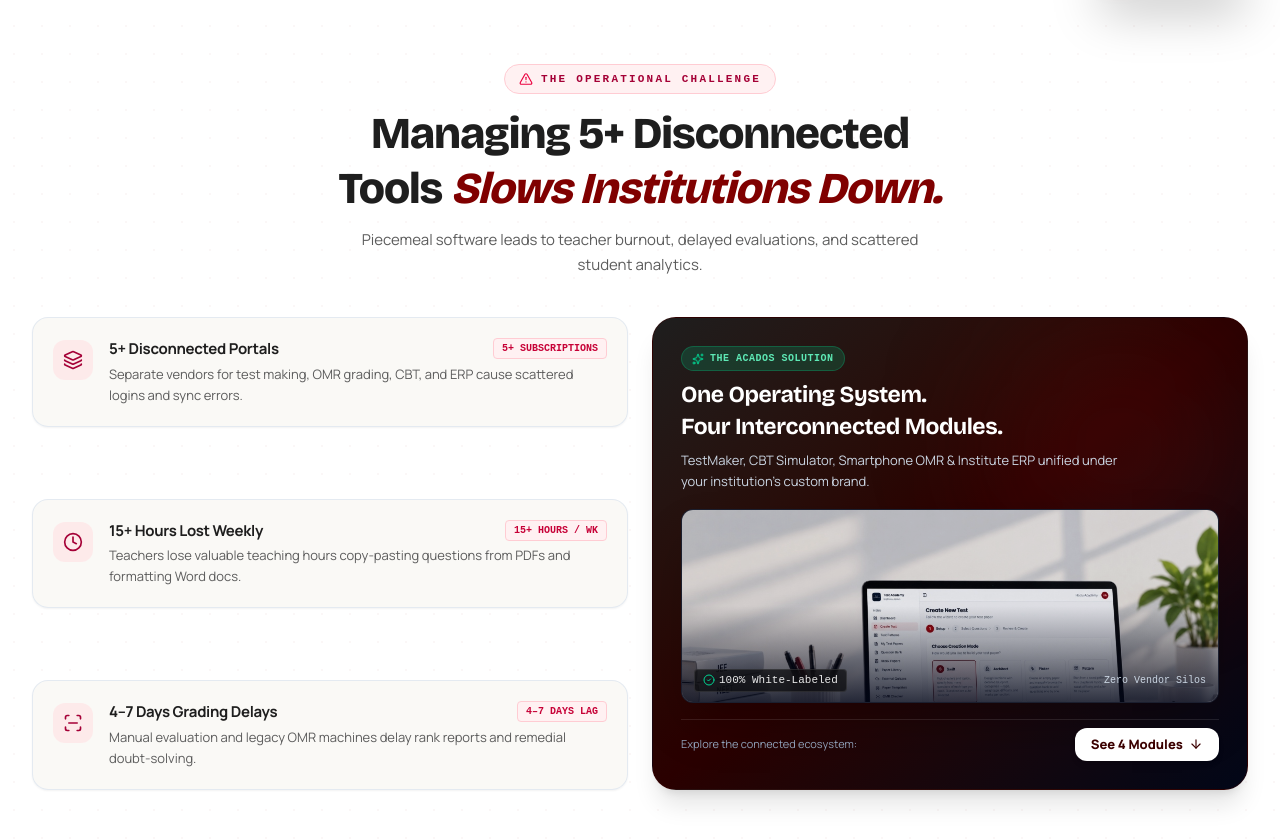
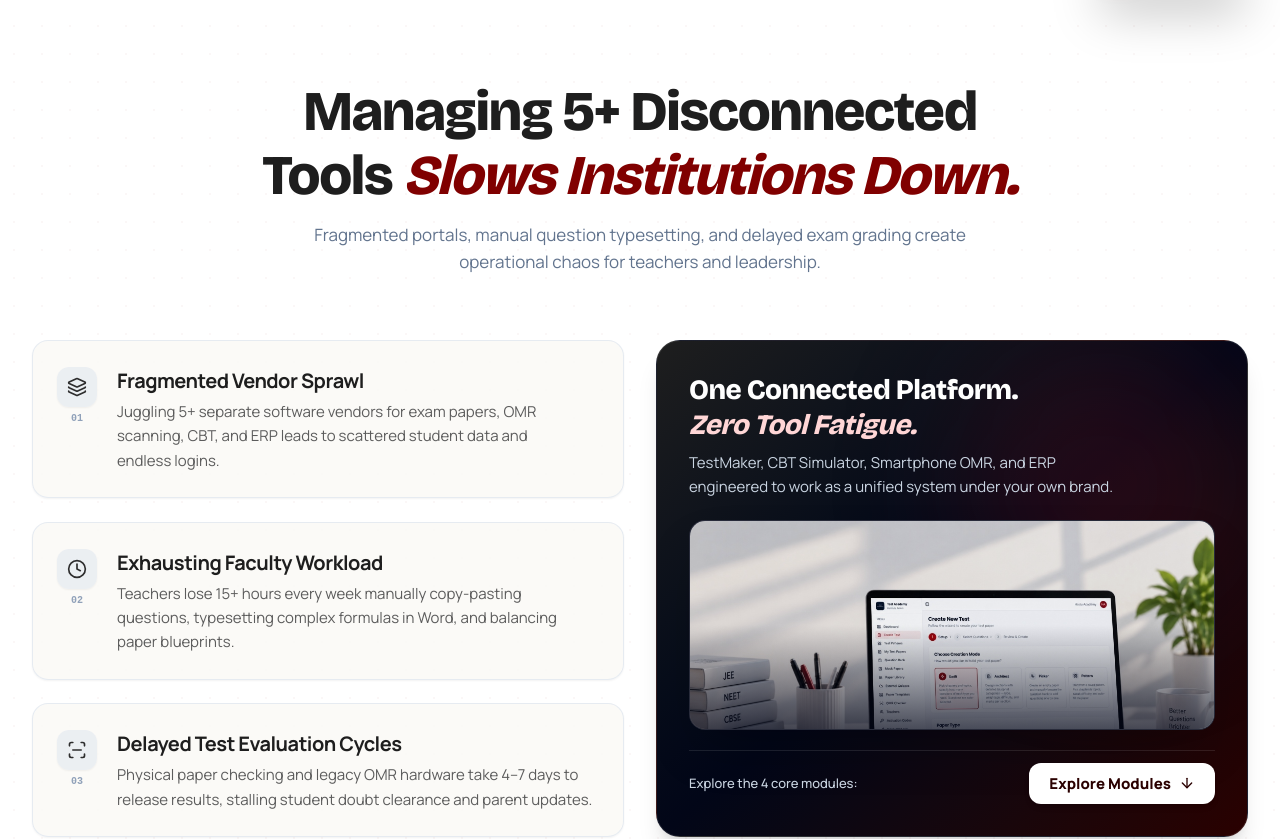
Before and after one commit to hoduacademycontenttwo-sudo/AcadOS, a React (Vite) app: page / in a window 1280 px wide. Shown: the part 778-1617 px from the top of the page. Built offline with nearby package versions, Linux system fonts and the light colour scheme; a web font is replaced by a local one.

Commit message:
fix(ui): remove pill badges and enhance Problem Statement with clean editorial typography and layout

```diff
--- a/src/components/ProblemStatement.tsx
+++ b/src/components/ProblemStatement.tsx
@@ -4,12 +4,7 @@
   Layers,
   Clock,
   ScanLine,
-  ShieldAlert,
-  ArrowDown,
-  XCircle,
-  AlertTriangle,
-  CheckCircle2,
-  Sparkles
+  ArrowDown
 } from 'lucide-react';
 
 export interface ProblemStatementProps {
@@ -19,37 +14,27 @@
 
 const PROBLEMS = [
   {
+    num: '01',
     icon: Layers,
-    tag: 'VENDOR SPRAWL',
-    title: '5+ Disconnected Portals',
-    desc: 'Separate vendors for test making, OMR grading, CBT, and ERP cause scattered logins and sync errors.',
-    metric: '5+ Subscriptions',
-    metricLabel: 'Disjointed databases',
-    color: 'rose'
+    title: 'Fragmented Vendor Sprawl',
+    desc: 'Juggling 5+ separate software vendors for exam papers, OMR scanning, CBT, and ERP leads to scattered student data and endless logins.'
   },
   {
+    num: '02',
     icon: Clock,
-    tag: 'FACULTY FATIGUE',
-    title: '15+ Hours Lost Weekly',
-    desc: 'Teachers lose valuable teaching hours copy-pasting questions from PDFs and formatting Word docs.',
-    metric: '15+ Hours / Wk',
-    metricLabel: 'Wasted on manual typing',
-    color: 'amber'
+    title: 'Exhausting Faculty Workload',
+    desc: 'Teachers lose 15+ hours every week manually copy-pasting questions, typesetting complex formulas in Word, and balancing paper blueprints.'
   },
   {
+    num: '03',
     icon: ScanLine,
-    tag: 'EVALUATION LAG',
-    title: '4–7 Days Grading Delays',
-    desc: 'Manual evaluation and legacy OMR machines delay rank reports and remedial doubt-solving.',
-    metric: '4–7 Days Lag',
-    metricLabel: 'Slow student scorecards',
-    color: 'orange'
+    title: 'Delayed Test Evaluation Cycles',
+    desc: 'Physical paper checking and legacy OMR hardware take 4–7 days to release results, stalling student doubt clearance and parent updates.'
   }
 ];
 
 export const ProblemStatement: React.FC<ProblemStatementProps> = ({
-  onScrollToModules,
-  onBookDemo
+  onScrollToModules
 }) => {
   const handleScrollToSolution = () => {
     const el = document.getElementById('platform-ecosystem-timeline');
@@ -61,8 +46,8 @@
   };
 
   return (
-    <section className="relative py-16 sm:py-20 bg-white overflow-hidden border-b border-slate-200/80 select-none">
-      {/* Subtle geometric grid background */}
+    <section className="relative py-16 sm:py-24 bg-white overflow-hidden border-b border-slate-200/80 select-none">
+      {/* Background architectural grid */}
       <div
         className="absolute inset-0 opacity-[0.03] pointer-events-none"
         style={{
@@ -74,45 +59,34 @@
       <div className="relative max-w-7xl mx-auto px-4 sm:px-6 lg:px-8">
 
         {/* ============================================================ */}
-        {/* HEADER SECTION (Minimal, Centered, Punchy)                   */}
+        {/* HEADER SECTION (Label-Free, Premium Typography)              */}
         {/* ============================================================ */}
-        <div className="text-center max-w-3xl mx-auto space-y-3">
-          <motion.div
-            initial={{ opacity: 0, y: 10 }}
+        <div className="text-center max-w-3xl mx-auto space-y-3 mb-12 sm:mb-16">
+          <motion.h2
+            initial={{ opacity: 0, y: 14 }}
             whileInView={{ opacity: 1, y: 0 }}
             viewport={{ once: true }}
-            className="inline-flex items-center gap-2 bg-rose-50 text-rose-800 font-mono text-[10px] sm:text-[11px] font-bold uppercase tracking-[0.2em] px-3.5 py-1.5 rounded-full border border-rose-200"
-          >
-            <AlertTriangle className="w-3.5 h-3.5 text-rose-600 shrink-0" />
-            <span>THE OPERATIONAL CHALLENGE</span>
-          </motion.div>
-
-          <motion.h2
-            initial={{ opacity: 0, y: 12 }}
-            whileInView={{ opacity: 1, y: 0 }}
-            viewport={{ once: true }}
-            transition={{ delay: 0.1 }}
-            className="text-2xl sm:text-3xl md:text-4xl font-serif font-extrabold text-slate-900 tracking-tight leading-tight"
+            className="text-3xl sm:text-4xl lg:text-5xl font-serif font-extrabold text-slate-900 tracking-tight leading-[1.15]"
           >
             Managing 5+ Disconnected Tools{' '}
             <span className="text-[#800000] italic font-serif">Slows Institutions Down.</span>
           </motion.h2>
 
           <motion.p
-            initial={{ opacity: 0, y: 12 }}
+            initial={{ opacity: 0, y: 14 }}
             whileInView={{ opacity: 1, y: 0 }}
             viewport={{ once: true }}
-            transition={{ delay: 0.15 }}
-            className="text-slate-600 text-xs sm:text-sm max-w-xl mx-auto font-sans leading-relaxed"
+            transition={{ delay: 0.1 }}
+            className="text-slate-500 text-sm sm:text-base max-w-2xl mx-auto font-sans leading-relaxed"
           >
-            Piecemeal software leads to teacher burnout, delayed evaluations, and scattered student analytics.
+            Fragmented portals, manual question typesetting, and delayed exam grading create operational chaos for teachers and leadership.
           </motion.p>
         </div>
 
         {/* ============================================================ */}
-        {/* SPLIT BENTO: 3 Minimal Problem Cards + Visual Mockup Card    */}
+        {/* SPLIT BENTO: 3 Clean Problem Cards + Visual Showcase Card    */}
         {/* ============================================================ */}
-        <div className="grid grid-cols-1 lg:grid-cols-12 gap-6 mt-10 items-stretch">
+        <div className="grid grid-cols-1 lg:grid-cols-12 gap-6 sm:gap-8 items-stretch">
 
           {/* Left Side: 3 Problem Cards (6 Columns) */}
           <div className="lg:col-span-6 flex flex-col justify-between gap-4">
@@ -121,26 +95,28 @@
               return (
                 <motion.div
                   key={idx}
-                  initial={{ opacity: 0, x: -16 }}
-                  whileInView={{ opacity: 1, x: 0 }}
+                  initial={{ opacity: 0, y: 16 }}
+                  whileInView={{ opacity: 1, y: 0 }}
                   viewport={{ once: true }}
                   transition={{ duration: 0.4, delay: idx * 0.1 }}
-                  className="bg-slate-50/90 hover:bg-white rounded-2xl p-4 sm:p-5 border border-slate-200/90 shadow-xs hover:shadow-md transition-all duration-300 flex items-start gap-4 group"
+                  className="bg-slate-50/80 hover:bg-white rounded-2xl p-5 sm:p-6 border border-slate-200/80 hover:border-slate-300 shadow-xs hover:shadow-md transition-all duration-300 flex items-start gap-4 sm:gap-5 group"
                 >
-                  <div className="w-10 h-10 rounded-xl bg-rose-100/70 text-rose-800 flex items-center justify-center shrink-0 mt-0.5 group-hover:scale-105 transition-transform">
-                    <Icon className="w-5 h-5" />
+                  {/* Number & Icon Badge */}
+                  <div className="flex flex-col items-center gap-1 shrink-0 pt-0.5">
+                    <div className="w-10 h-10 rounded-xl bg-slate-200/60 text-slate-800 flex items-center justify-center group-hover:bg-[#800000] group-hover:text-white transition-all duration-300 shadow-xs">
+                      <Icon className="w-5 h-5" />
+                    </div>
+                    <span className="text-[10px] font-mono font-bold text-slate-400 group-hover:text-[#800000] transition-colors">
+                      {item.num}
+                    </span>
                   </div>
 
+                  {/* Text Content */}
                   <div className="flex-1 min-w-0">
-                    <div className="flex items-center justify-between gap-2 mb-1">
-                      <h3 className="text-sm font-bold text-slate-900 font-sans">
-                        {item.title}
-                      </h3>
-                      <span className="font-mono text-[10px] font-bold text-rose-700 bg-rose-50 border border-rose-200 px-2 py-0.5 rounded shrink-0 uppercase">
-                        {item.metric}
-                      </span>
-                    </div>
-                    <p className="text-xs text-slate-600 font-sans leading-relaxed">
+                    <h3 className="text-base sm:text-lg font-bold text-slate-900 font-sans tracking-tight mb-1">
+                      {item.title}
+                    </h3>
+                    <p className="text-xs sm:text-sm text-slate-600 font-sans leading-relaxed">
                       {item.desc}
                     </p>
                   </div>
@@ -151,56 +127,47 @@
 
           {/* Right Side: Visual Solution Graphic Card (6 Columns) */}
           <motion.div
-            initial={{ opacity: 0, x: 16 }}
-            whileInView={{ opacity: 1, x: 0 }}
+            initial={{ opacity: 0, y: 20 }}
+            whileInView={{ opacity: 1, y: 0 }}
             viewport={{ once: true }}
             transition={{ duration: 0.5, delay: 0.2 }}
-            className="lg:col-span-6 bg-gradient-to-br from-slate-900 via-maroon-950 to-slate-950 rounded-3xl p-6 sm:p-7 text-white flex flex-col justify-between shadow-xl border border-maroon-900/40 relative overflow-hidden group"
+            className="lg:col-span-6 bg-gradient-to-br from-slate-900 via-slate-950 to-maroon-950 rounded-3xl p-6 sm:p-8 text-white flex flex-col justify-between shadow-xl border border-white/10 relative overflow-hidden group"
           >
             {/* Ambient Background Glow */}
-            <div className="absolute top-0 right-0 w-64 h-64 bg-maroon-600/15 rounded-full blur-3xl pointer-events-none" />
+            <div className="absolute top-0 right-0 w-72 h-72 bg-maroon-600/20 rounded-full blur-3xl pointer-events-none" />
 
-            {/* Top Tag & Header */}
+            {/* Header Content */}
             <div className="relative z-10 space-y-2">
-              <div className="inline-flex items-center gap-1.5 bg-emerald-500/20 text-emerald-300 font-mono text-[10px] font-bold uppercase tracking-wider px-2.5 py-1 rounded-full border border-emerald-500/30">
-                <Sparkles className="w-3 h-3 text-emerald-400" />
-                <span>The AcadOS Solution</span>
-              </div>
-              <h3 className="text-lg sm:text-xl font-serif font-bold text-white leading-snug">
-                One Operating System.<br />Four Interconnected Modules.
+              <h3 className="text-xl sm:text-2xl font-serif font-extrabold text-white leading-tight">
+                One Connected Platform.<br />
+                <span className="text-maroon-200 font-serif italic">Zero Tool Fatigue.</span>
               </h3>
-              <p className="text-xs text-slate-300 font-sans leading-relaxed max-w-md">
-                TestMaker, CBT Simulator, Smartphone OMR & Institute ERP unified under your institution's custom brand.
+              <p className="text-xs sm:text-sm text-slate-300 font-sans leading-relaxed max-w-md">
+                TestMaker, CBT Simulator, Smartphone OMR, and ERP engineered to work as a unified system under your own brand.
               </p>
             </div>
 
-            {/* Image Showcase with Device Frame */}
-            <div className="relative z-10 my-4 rounded-xl overflow-hidden border border-white/10 shadow-2xl bg-slate-950">
+            {/* Image Showcase */}
+            <div className="relative z-10 my-5 rounded-2xl overflow-hidden border border-white/15 shadow-2xl bg-slate-950">
               <img
                 src="/modules/testmaker.jpg"
                 alt="AcadOS Unified Platform Interface"
-                className="w-full h-44 sm:h-48 object-cover object-top opacity-90 group-hover:scale-102 transition-transform duration-500"
+                className="w-full h-44 sm:h-52 object-cover object-top opacity-95 group-hover:scale-102 transition-transform duration-500"
               />
-              <div className="absolute inset-0 bg-gradient-to-t from-slate-950 via-transparent to-transparent opacity-80" />
-              <div className="absolute bottom-2.5 left-3 right-3 flex items-center justify-between text-[11px] font-mono text-white/90">
-                <span className="flex items-center gap-1 bg-black/60 backdrop-blur-md px-2 py-0.5 rounded border border-white/10">
-                  <CheckCircle2 className="w-3 h-3 text-emerald-400" /> 100% White-Labeled
-                </span>
-                <span className="text-slate-300 text-[10px]">Zero Vendor Silos</span>
-              </div>
+              <div className="absolute inset-0 bg-gradient-to-t from-slate-950/70 via-transparent to-transparent pointer-events-none" />
             </div>
 
-            {/* Bottom CTA Action Bar */}
-            <div className="relative z-10 pt-2 flex items-center justify-between gap-4 border-t border-white/10">
-              <span className="text-[11px] text-slate-400 font-sans">
-                Explore the connected ecosystem:
+            {/* Bottom Action Row */}
+            <div className="relative z-10 pt-3 flex items-center justify-between gap-4 border-t border-white/10">
+              <span className="text-xs text-slate-300 font-sans font-medium">
+                Explore the 4 core modules:
               </span>
               <button
                 onClick={handleScrollToSolution}
-                className="bg-white text-maroon-900 hover:bg-slate-100 font-extrabold text-xs py-2 px-4 rounded-xl transition-all shadow-md flex items-center gap-1.5 cursor-pointer shrink-0 active:scale-95"
+                className="bg-white text-maroon-950 hover:bg-slate-100 font-extrabold text-xs sm:text-sm py-2.5 px-5 rounded-xl transition-all shadow-md flex items-center gap-2 cursor-pointer shrink-0 active:scale-95"
               >
-                <span>See 4 Modules</span>
-                <ArrowDown className="w-3.5 h-3.5" />
+                <span>Explore Modules</span>
+                <ArrowDown className="w-4 h-4" />
               </button>
             </div>
 
```
